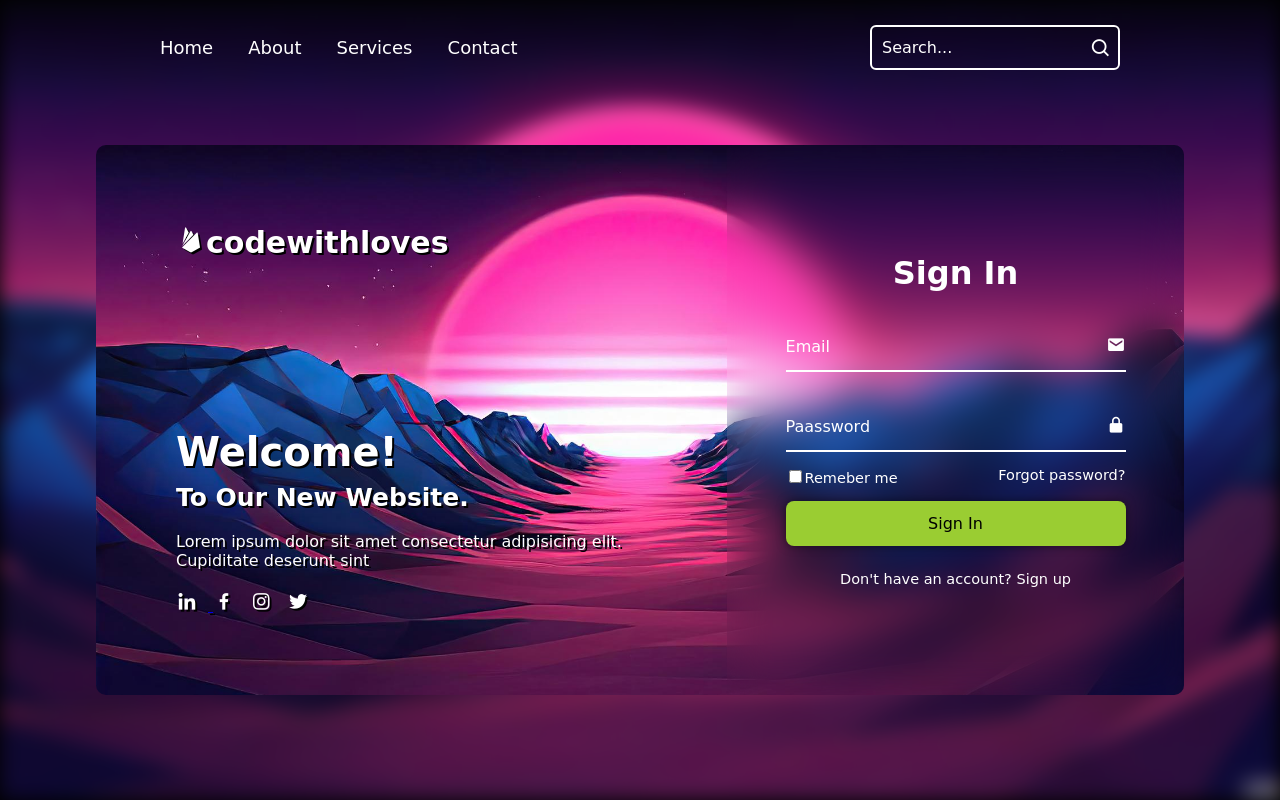
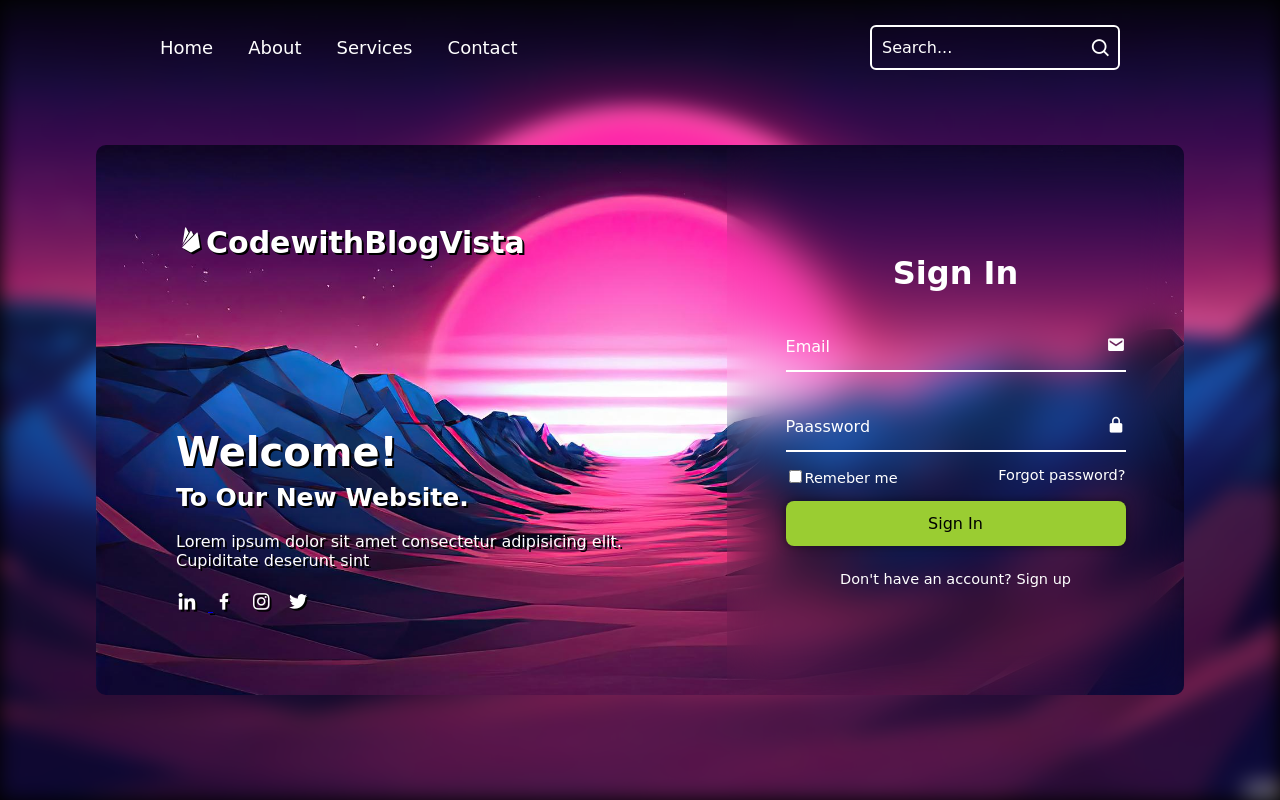
Before and after one commit to vinaychintu29/Login-Signup-Page, a plain HTML site: page index.html in a window 1280 px wide. Drawn offline with nearby package versions, Linux system fonts and the light colour scheme; a web font is replaced by a local one.

Commit message:
Update index.html

```diff
--- a/index.html
+++ b/index.html
@@ -28,7 +28,7 @@
   <div class="background"></div>
   <div class="container">
     <div class="content">
-      <h2 class="logo"><i class='bx bxl-firebase'></i>codewithloves</h2>
+      <h2 class="logo"><i class='bx bxl-firebase'></i>CodewithBlogVista</h2>
 
       <div class="text-sci">
         <h2>Welcome!<br><span>To Our New Website.</span></h2>
```
